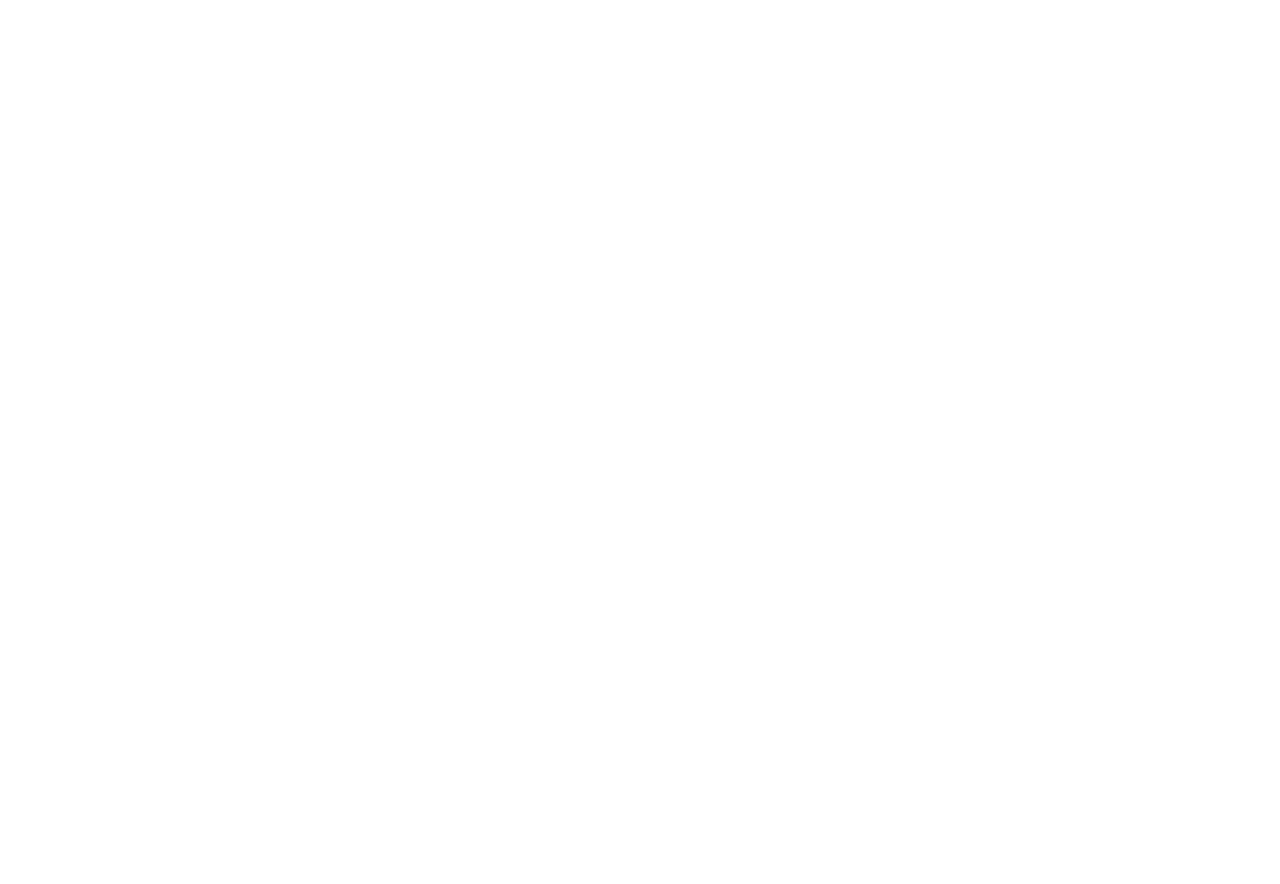
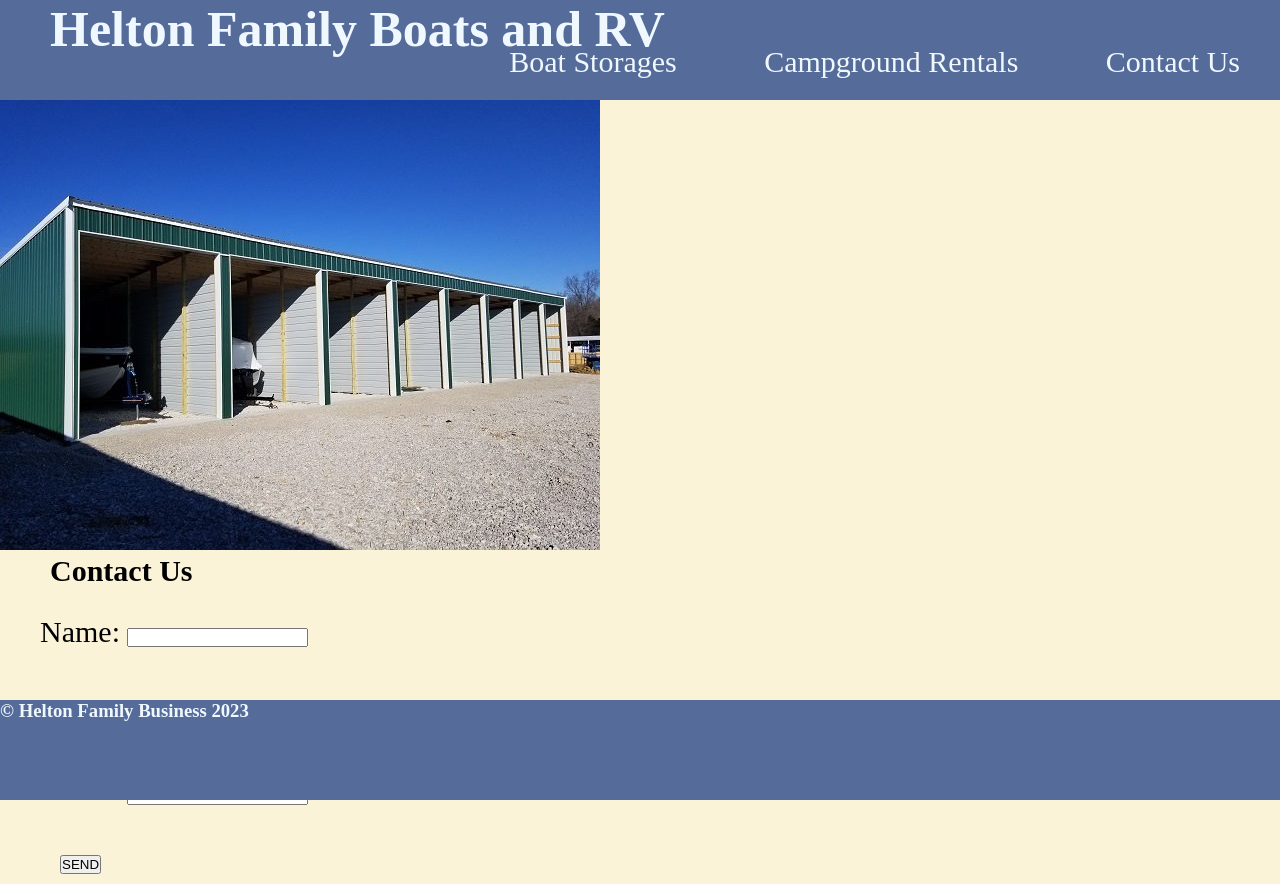
Before and after one commit to JHelton404/Boat-and-RV-Mockup, a plain HTML site: page index.html in a window 1280 px wide. Before the commit the page ends 800 px from the top, so only its background shows below. Drawn offline with Linux system fonts and the light colour scheme.

Commit message:
basic html for website homepage

```diff
--- a/assets/style/style.css
+++ b/assets/style/style.css
@@ -0,0 +1,56 @@
+* {
+  margin: 0;
+  padding: 0;
+}
+
+header,
+footer {
+  background-color: rgb(85, 107, 153);
+  width: 100%;
+  height: 100px;
+  color: aliceblue;
+}
+
+footer {
+  position: absolute;
+  bottom: 0;
+}
+
+main {
+  color: black;
+  background-color: rgb(250, 243, 215);
+}
+
+li {
+  margin: 20px;
+  padding: 20px;
+  line-height: 0px;
+  font-size: 30px;
+}
+
+.header-title {
+  margin-left: 50px;
+  font-size: 50px;
+}
+
+.contact-title {
+  margin-left: 50px;
+  font-size: 30px;
+}
+
+.display-inline {
+  display: inline;
+}
+
+.form-list {
+  list-style-type: none;
+}
+
+.submit-button {
+  margin-left: 50px;
+  padding: 10px;
+}
+
+.text-right {
+  text-align: right;
+}
--- a/index.html
+++ b/index.html
@@ -3,12 +3,55 @@
 <head>
   <meta charset="UTF-8">
   <meta name="viewport" content="width=device-width, initial-scale=1.0">
-  <title>London Dry Dock</title>
+  <title>The Dry Dock</title>
+  <link rel="stylesheet" href="./assets/style/style.css" />
 </head>
 <body>
   <header>
+    <h1 class="header-title">
+      Helton Family Boats and RV
+    </h1>
+    <nav class="text-right">
+      <ul>
+        <li class="display-inline"> <a>Boat Storages</a> </li>
+        <li class="display-inline"> <a>Campground Rentals</a> </li>
+        <li class="display-inline"> <a>Contact Us</a> </li>
+      </ul>
+    </nav>
+  </header>
 
-  </header>
+  <main>
+    <img src="./assets/images/boat-storage.jpg" alt="Stock Photo of Storage Company" />
+
+    <form>
+      <h2 class="contact-title">
+        Contact Us
+      </h2>
+      <ul>
+        <li class="form-list">
+          <label for="name">Name:</label>
+          <input type="text" id="name" name="user-name">
+        </li>
+        <li class="form-list">
+          <label for="phone">Phone:</label>
+          <input type="text" id="phone" name="user-phone">
+        </li>
+        <li class="form-list">
+          <label for="email">Email:</label>
+          <input type="text" id="email" name="user-email">
+        </li>
+      </ul>
+      <div class="submit-button">
+        <button type="submit">SEND</button>
+      </div>
+    </form>
+
+
+  </main>
+
+  <footer>
+    <h3>© Helton Family Business 2023<h3>
+  </footer>
 
 </body>
 </html>
```
